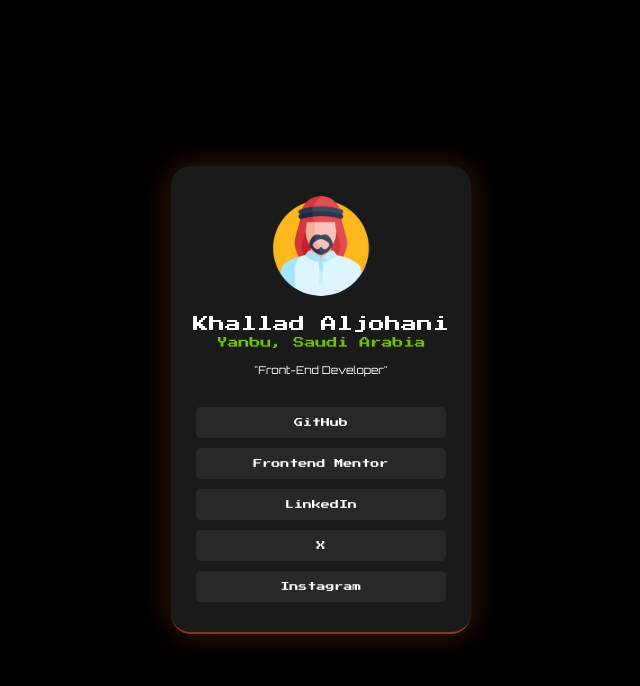
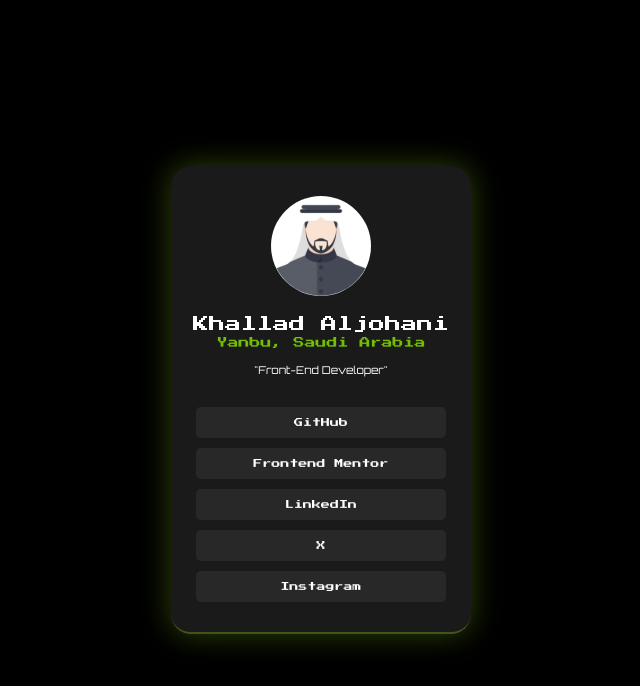
Before and after one commit to kh2x1/Social_Link_Card, a plain HTML site: page index.html in a window 1280 px wide. Shown: the whole page, without its empty margins (319-959 px from the left). Drawn offline with Linux system fonts and the light colour scheme; a web font is replaced by a local one.

Commit message:
Add files via upload

```diff
--- a/index.html
+++ b/index.html
@@ -9,7 +9,7 @@
 <body>
     <div class="continor">
         <div class="card">
-            <img src="arabian-removebg-preview.png" alt="Photo">
+            <img src="arab-man-removebg-preview.png" alt="Photo">
             <div>
                 <h4>Khallad Aljohani</h4>
                 <h5>Yanbu, Saudi Arabia</h5>
--- a/style.css
+++ b/style.css
@@ -30,9 +30,9 @@
     height: auto;
     padding: 10px;
     margin: 10px;
-    border-bottom: 2px solid rgba(255, 96, 22, 0.466);
+    border-bottom: 2px solid rgba(171, 255, 35, 0.26);
     outline: none;
-    box-shadow: 0px 0px 30px rgba(255, 107, 22, 0.247);
+    box-shadow: 0px 0px 30px rgba(171, 255, 35, 0.267);
     border-radius: 20px;
     background-color: rgba(35, 35, 35, 0.744);
     display: flex;
@@ -108,8 +108,13 @@
 }
 
 .btns > button:hover {
+    background-color: rgb(171, 255, 35);
     box-shadow: 0px 0px 4px rgba(233, 233, 233, 0.432);
     transition: all 0.2s ease-in-out;
+}
+
+.btns > button:hover > a {
+    color: black;
 }
 
 a {
```
Also changed, not shown: arab-man-removebg-preview.png (added).
